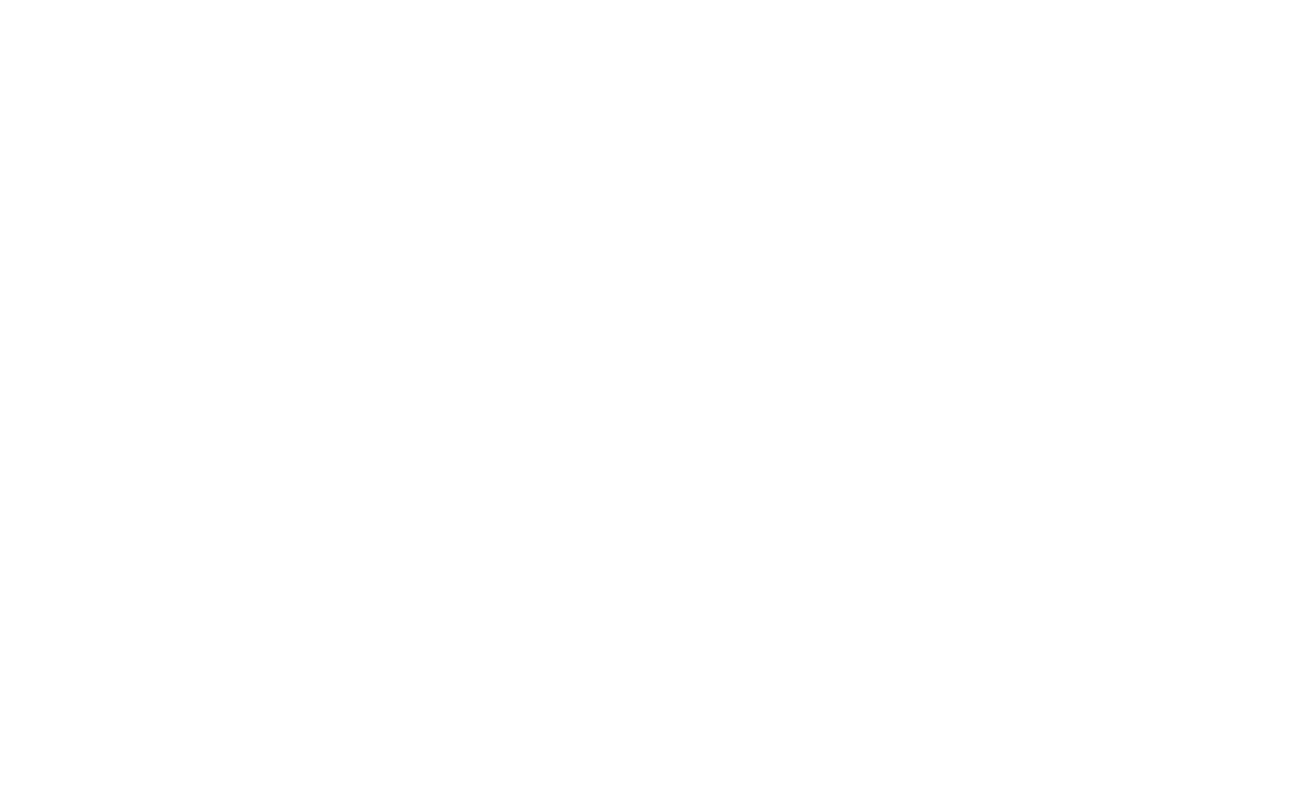
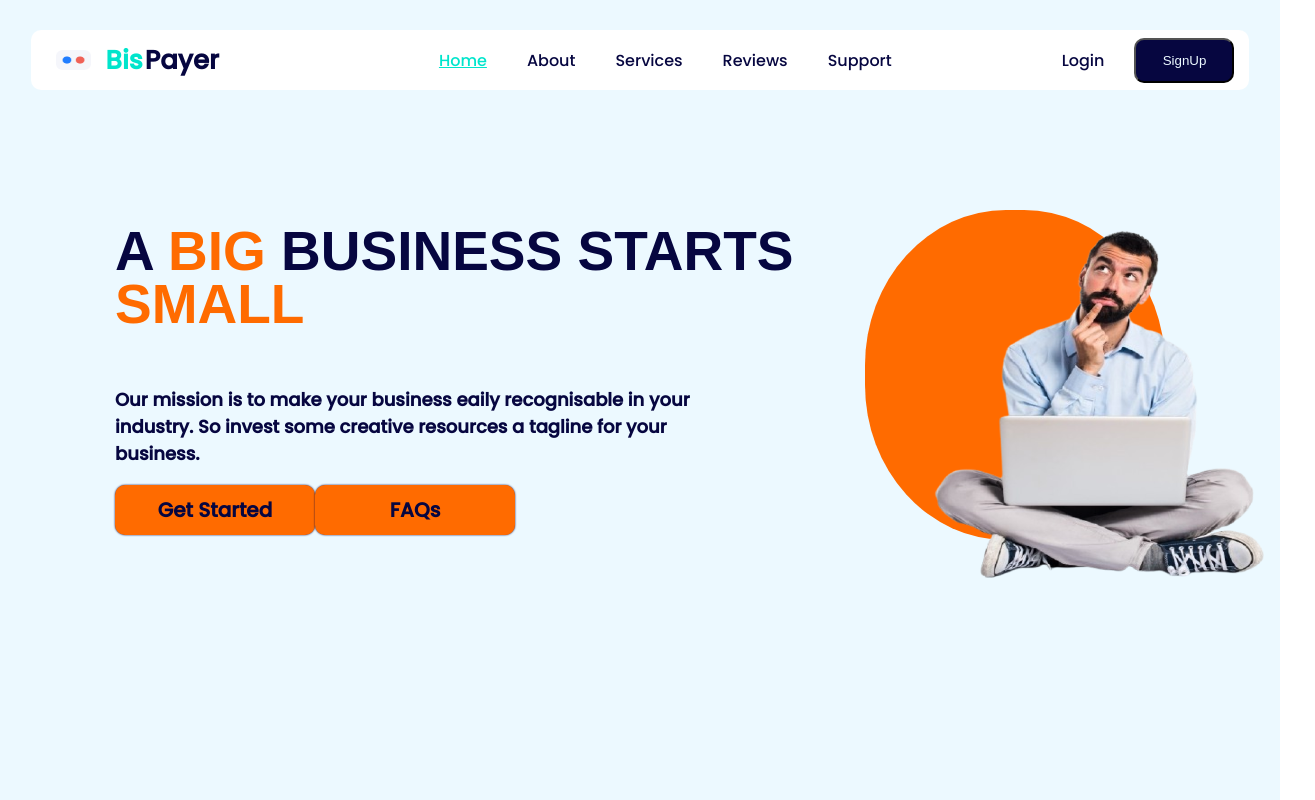
Before and after one commit to oreoluwa212/BisPayer, a React (Vite) app: page /support in a window 1280 px wide. Before the commit this address had no page. Shown: the whole page, 1315 px wide, since content can reach past the window. Built offline with nearby package versions, Linux system fonts and the light colour scheme.

Commit message:
Support Page

```diff
--- a/src/App.jsx
+++ b/src/App.jsx
@@ -5,6 +5,7 @@
 import AboutPage from "./pages/AboutPage";
 import ServicesPage from "./pages/ServicesPage";
 import ReviewsPage from "./pages/ReviewsPage";
+import SupportPage from "./pages/SupportPage";
 
 function App() {
   return (
@@ -15,6 +16,7 @@
           <Route path="/about-us" element={<AboutPage />}></Route>
           <Route path="/services" element={<ServicesPage />}></Route>
           <Route path="/reviews" element={<ReviewsPage />}></Route>
+          <Route path="/support" element={<SupportPage />}></Route>
         </Routes>
       </BrowserRouter>
     </>
--- a/src/components/NavBar.jsx
+++ b/src/components/NavBar.jsx
@@ -32,14 +32,16 @@
                 <a href="#">Services</a>
               </li>
             </Link>
-            <Link to={'/reviews'}>
+            <Link to={"/reviews"}>
               <li>
                 <a href="">Reviews</a>
               </li>
             </Link>
-            <li>
-              <a href="#">Support</a>
-            </li>
+            <Link to={"/support"}>
+              <li>
+                <a href="">Support</a>
+              </li>
+            </Link>
           </ul>
         </div>
         <div className="auth">
--- /dev/null
+++ b/src/components/Support.jsx
@@ -0,0 +1,30 @@
+import React from "react";
+import { Person4 } from "../assets";
+
+const Support = () => {
+  return (
+    <section className="support-section">
+      <div className="support-body">
+        <div className="support-text">
+          <h1>
+            A <span>BIG</span> BUSINESS STARTS <span>SMALL</span>
+          </h1>
+          <div className="sub">
+            <h3>Our mission is to make your business eaily recognisable in your industry. So invest some creative resources a tagline for your business.</h3>
+
+            <button>Get Started</button>
+            <button>FAQs</button>
+          </div>
+        </div>
+        <div className="support-img">
+          <div className="img1">
+            <img src={Person4} alt="" />
+          </div>
+          <div className="bg-overlay"></div>
+        </div>
+      </div>
+    </section>
+  );
+};
+
+export default Support;
--- /dev/null
+++ b/src/pages/SupportPage.jsx
@@ -0,0 +1,16 @@
+import React from 'react'
+import NavBar from '../components/NavBar'
+import '../styles/Navbar.scss'
+import '../styles/Support.scss'
+import Support from '../components/Support'
+
+const SupportPage = () => {
+  return (
+    <section className='container'>
+      <NavBar/>
+      <Support/>
+    </section>
+  )
+}
+
+export default SupportPage
--- /dev/null
+++ b/src/styles/Support.scss
@@ -0,0 +1,64 @@
+.support-section {
+   display: flex;
+   justify-content: center;
+   height: 100vh;
+   margin-top: 80px;
+   width: 1000px;
+
+   .support-body {
+      display: grid;
+      grid-template-columns: 2fr 1fr;
+
+
+      .support-text {
+
+         h1{
+            font-size: 55px;
+            font-family: Arial, Helvetica, sans-serif;
+            font-weight: 800;
+            width: 750px;
+            line-height: 3.3rem;
+            color: #060640;
+         }
+         span{
+            color: #FF6B00;
+         }
+
+         .sub{
+            width: 600px;
+
+            h3{
+               font-size: 18px;
+               font-family: Poppins;
+               color: #060640;
+            }
+
+            button{
+               background: #FF6B00;
+               border-radius: 10px;
+               color: #060640;
+               font-weight: 600;
+               box-shadow: 0px 0px 2px #060640;
+               padding: 10px 20px;
+               width: 200px;
+               border: 0;
+               font-size: 20px;
+               font-family: Poppins;
+            }
+         }
+      }
+
+      .support-img {
+         background: #FF6B00;
+         width: 300px;
+         height: 330px;
+         border-radius: 47%;
+         margin-top: 40px;
+
+         img {
+            width: 450px;
+            height: 400px;
+         }
+      }
+   }
+}
```
